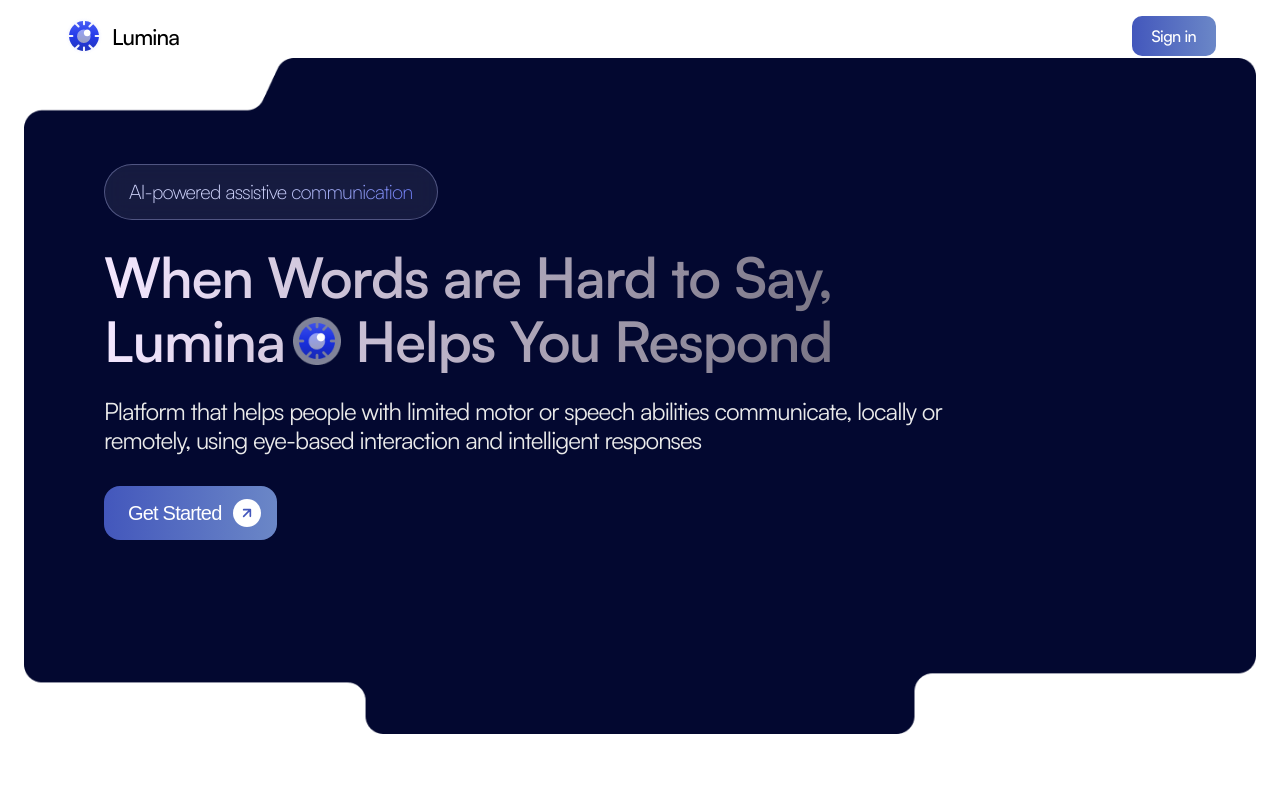
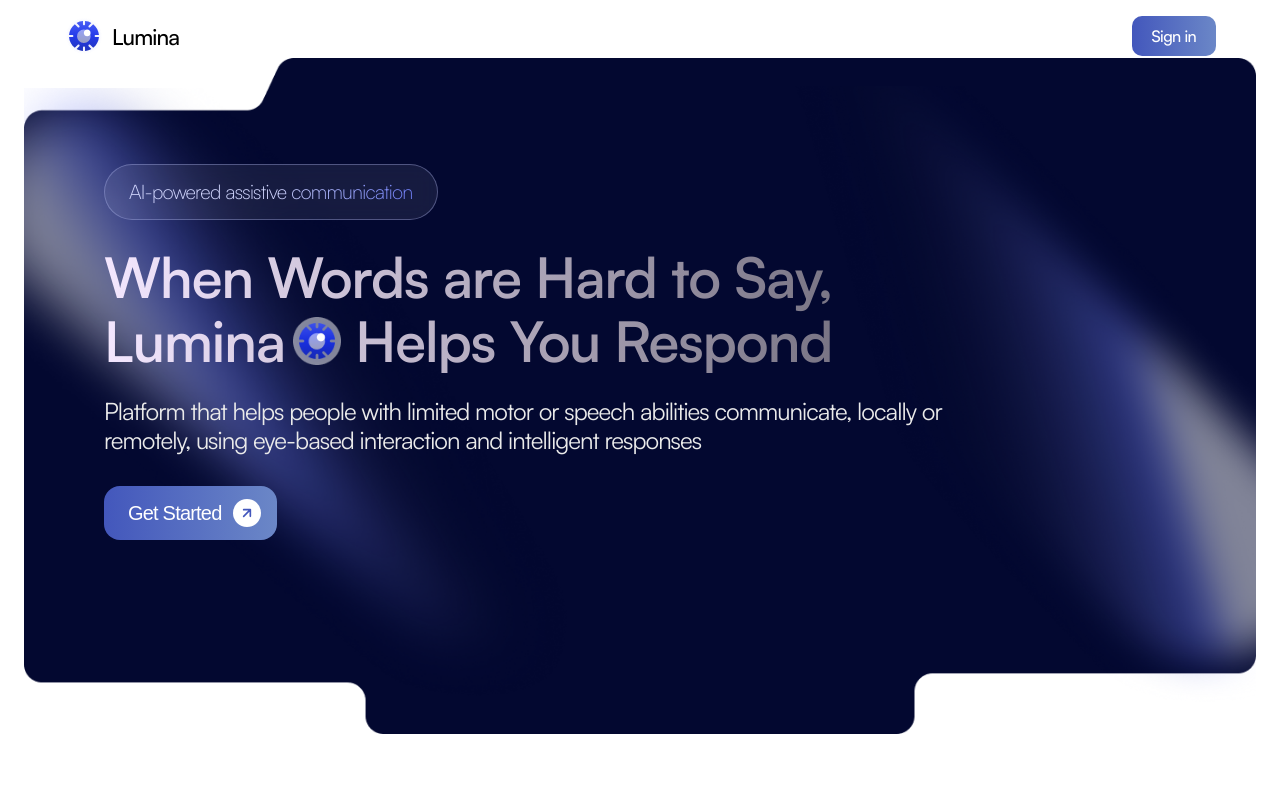
Before and after one commit to lumina-id/lumina-app, a Next.js app: page / in a window 1280 px wide. Shown: the top 800 px of the page. Built offline with nearby package versions, Linux system fonts and the light colour scheme.

Commit message:
feat: add comet effects to HeroSection and include new small-comet asset.

```diff
--- a/src/components/landing/HeroSection.tsx
+++ b/src/components/landing/HeroSection.tsx
@@ -34,7 +34,33 @@ export default function HeroSection() {
       <div className="relative min-h-[calc(100vh-16px)] rounded-[24px] md:rounded-[32px] overflow-hidden">
         {/* Background Image */}
         <div className="absolute inset-0">
-          <Image src="/assets/bg-hero.png" alt="" fill priority className="object-cover md:object-contain" />
+          <Image
+            src="/assets/bg-hero.png"
+            alt=""
+            fill
+            priority
+            className="object-cover md:object-contain"
+          />
+        </div>
+
+        {/* Comet Effects */}
+        <div className="absolute top-0 right-0 w-[50%] h-full pointer-events-none z-0">
+          <Image
+            src="/assets/large-comet.png"
+            alt=""
+            fill
+            className="object-contain object-right"
+            priority
+          />
+        </div>
+        <div className="absolute top-0 left-0 w-[50%] h-full pointer-events-none z-0">
+          <Image
+            src="/assets/small-comet.png"
+            alt=""
+            fill
+            className="object-contain object-left"
+            priority
+          />
         </div>
 
         {/* Content */}
```
Also changed, not shown: public/assets/small-comet.png (added).
